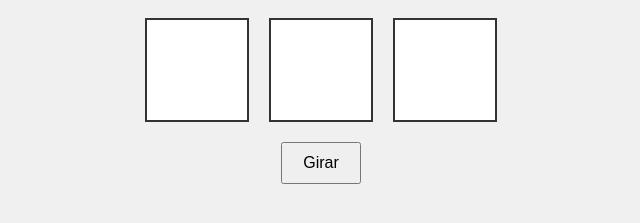
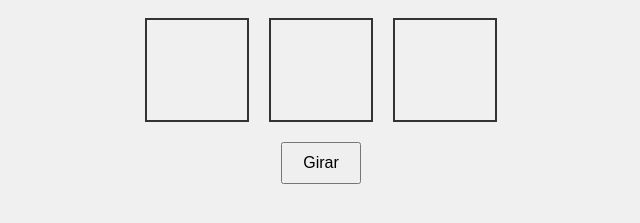
Before and after one commit to zgyus/site-do-coelho, a plain HTML site: page index.html in a window 1280 px wide. Shown: the part 329-552 px from the top of the page, without its empty margins (319-959 px from the left). Drawn offline with Linux system fonts and the light colour scheme.

Commit message:
Update styles.css

```diff
--- a/styles.css
+++ b/styles.css
@@ -19,17 +19,11 @@ body {
 }
 
 .slot {
-    width: 100px;
-    height: 100px;
+    width: 100px; /* Ajuste conforme necessário */
+    height: 100px; /* Ajuste conforme necessário */
     border: 2px solid #333;
-    margin: 0 10px;
-    display: flex;
-    justify-content: center;
-    align-items: center;
-    font-size: 36px;
-    font-weight: bold;
-    background-color: #fff;
-    color: #333; /* Garantir que o texto seja visível */
+    margin: 0 10px; /* Espaçamento entre as imagens */
+    object-fit: cover; /* Garante que a imagem se ajuste ao tamanho do slot */
 }
 
 button {
```
